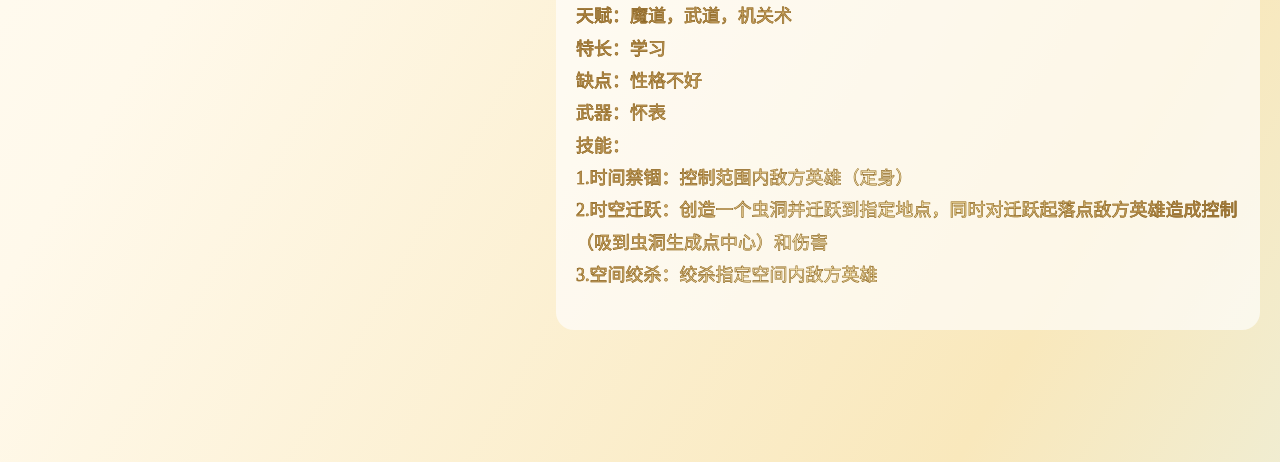
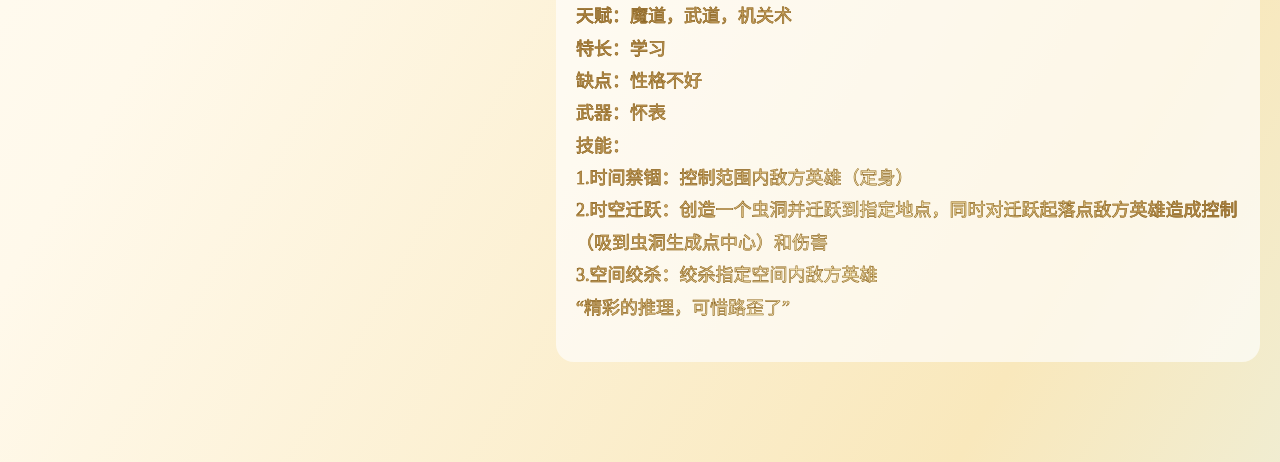
Before and after one commit to dorislu1027/Su-Xuan-Zhi, a plain HTML site: page index.html in a window 1280 px wide. Shown: the part 368-830 px from the top of the page. Drawn offline with Linux system fonts and the light colour scheme.

Commit message:
Fix HTML formatting and add new content

```diff
--- a/index.html
+++ b/index.html
@@ -34,6 +34,7 @@
           1.时间禁锢：控制范围内敌方英雄（定身）<br>
           2.时空迁跃：创造一个虫洞并迁跃到指定地点，同时对迁跃起落点敌方英雄造成控制（吸到虫洞生成点中心）和伤害<br>
           3.空间绞杀：绞杀指定空间内敌方英雄<br>
+          “精彩的推理，可惜路歪了”
         </p>
       </div>
     </div>
```
